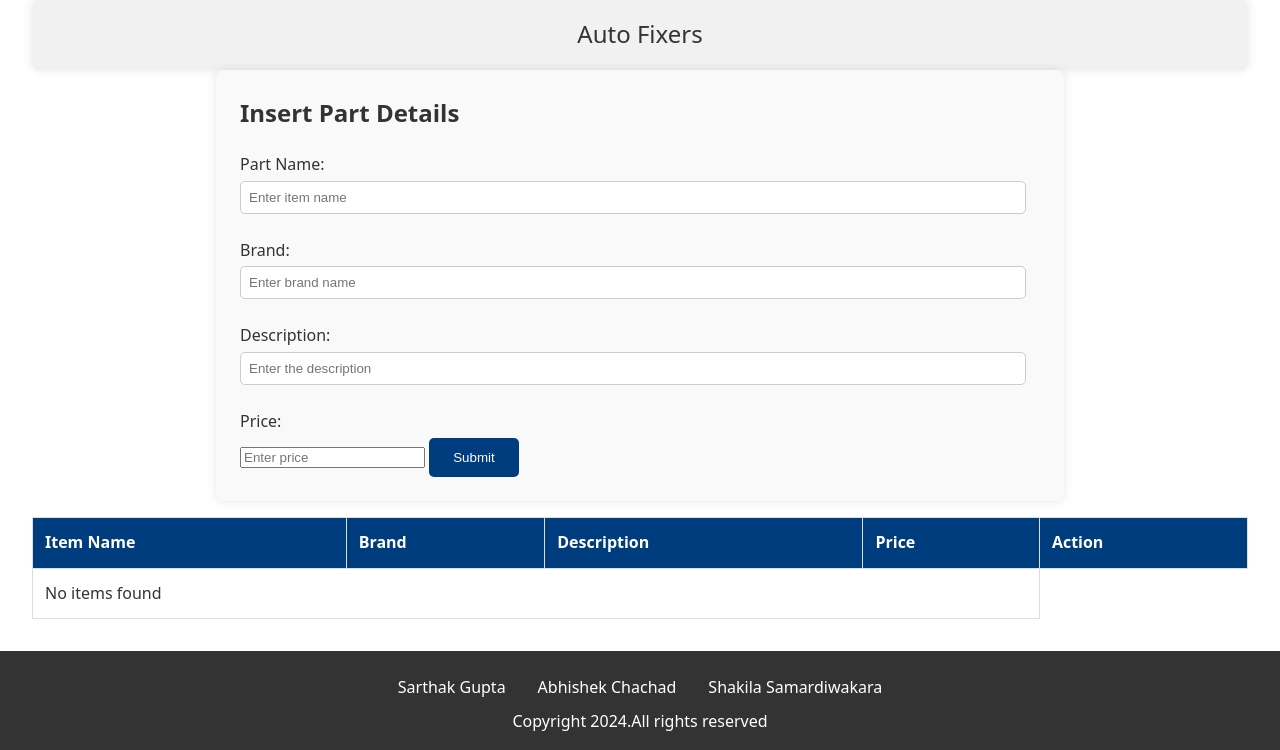
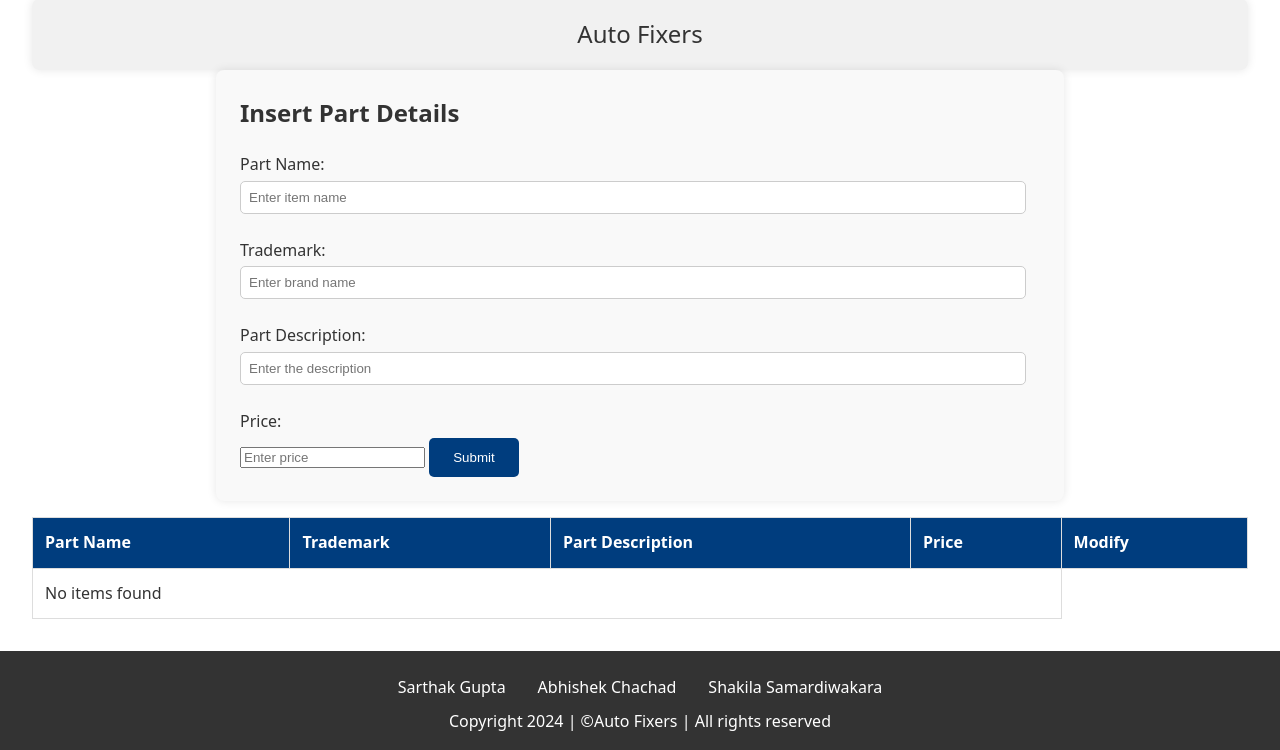
Before and after one commit to S4rthakGupta/AutoFixers_GroupProject, a PHP site: page / in a window 1280 px wide. Shown: the part 398-1148 px from the top of the page. Run offline with PHP 8.4, Linux system fonts and the light colour scheme; data that the repository does not hold is empty.

Commit message:
changing html

```diff
--- a/Main Code/interface/index.php
+++ b/Main Code/interface/index.php
@@ -4,7 +4,7 @@
     <meta charset="UTF-8">
     <meta name="viewport" content="width=device-width, initial-scale=1.0">
     <link href="style.css" rel="stylesheet" >
-    <title>Add/Modify Items</title>
+    <title>Add/Edit Parts</title>
     <script>
         function fneditItem(itemId, itemName, brand, description, price) {
             // Set the values of the form fields
@@ -26,7 +26,7 @@
 <body>
     <header>
         <div class="storeLogo">
-            <img src="../storelogo.jpg" alt="Logo - Computer Shop">
+            <img src="../storelogo.jpg" alt="Logo - Auto Fixers">
             <span>Auto Fixers</span>
         </div>
         <ul>
@@ -47,10 +47,10 @@
                 <label for="model">Part Name:</label>
                 <input type="text" id="model" name="model" placeholder="Enter item name" required>
 
-                <label for="brand">Brand:</label>
+                <label for="brand">Trademark:</label>
                 <input type="text" id="brand" name="brand" placeholder="Enter brand name" required>
 
-                <label for="description">Description:</label>
+                <label for="description">Part Description:</label>
                 <input type="text" id="description" name="description" placeholder="Enter the description" required>
 
                 <label for="price">Price:</label>
@@ -61,15 +61,15 @@
             </form>
 
             <form class="responsive-form" style="display: none" id="edit-form" action="../edit_item.php" method="post">
-                <h2>Edit Product Details</h2>
+                <h2>Edit Part Details</h2>
 
-                <label for="model">Item Name:</label>
+                <label for="model">Part Name:</label>
                 <input type="text" id="editmodel" name="editmodel" placeholder="Enter item name" required>
 
-                <label for="brand">Brand:</label>
+                <label for="brand">Trademark:</label>
                 <input type="text" id="editbrand" name="editbrand" placeholder="Enter brand name" required>
 
-                <label for="description">Description:</label>
+                <label for="description">Part Description:</label>
                 <input type="text" id="editdescription" name="editdescription" placeholder="Enter the description" required>
 
                 <label for="price">Price:</label>
@@ -83,11 +83,11 @@
             <table class="responsive-table">
                 <thead>
                     <tr>
-                        <th>Item Name</th>
-                        <th>Brand</th>
-                        <th>Description</th>
+                        <th>Part Name</th>
+                        <th>Trademark</th>
+                        <th>Part Description</th>
                         <th>Price</th>
-                        <th>Action</th>
+                        <th>Modify</th>
                     </tr>
                 </thead>
                 <tbody>
@@ -114,7 +114,7 @@
             </ul>
         </div>
         <div class="copyright">
-            <p>Copyright 2024.All rights reserved</p>
+        <p>Copyright 2024 | &copy;Auto Fixers | All rights reserved</p>
         </div>
     </footer>
     <script>
```
Also changed, not shown: Main Code/interface/customers.php (+4 -4 lines), Main Code/interface/generatepdf.php (+8 -8 lines).
